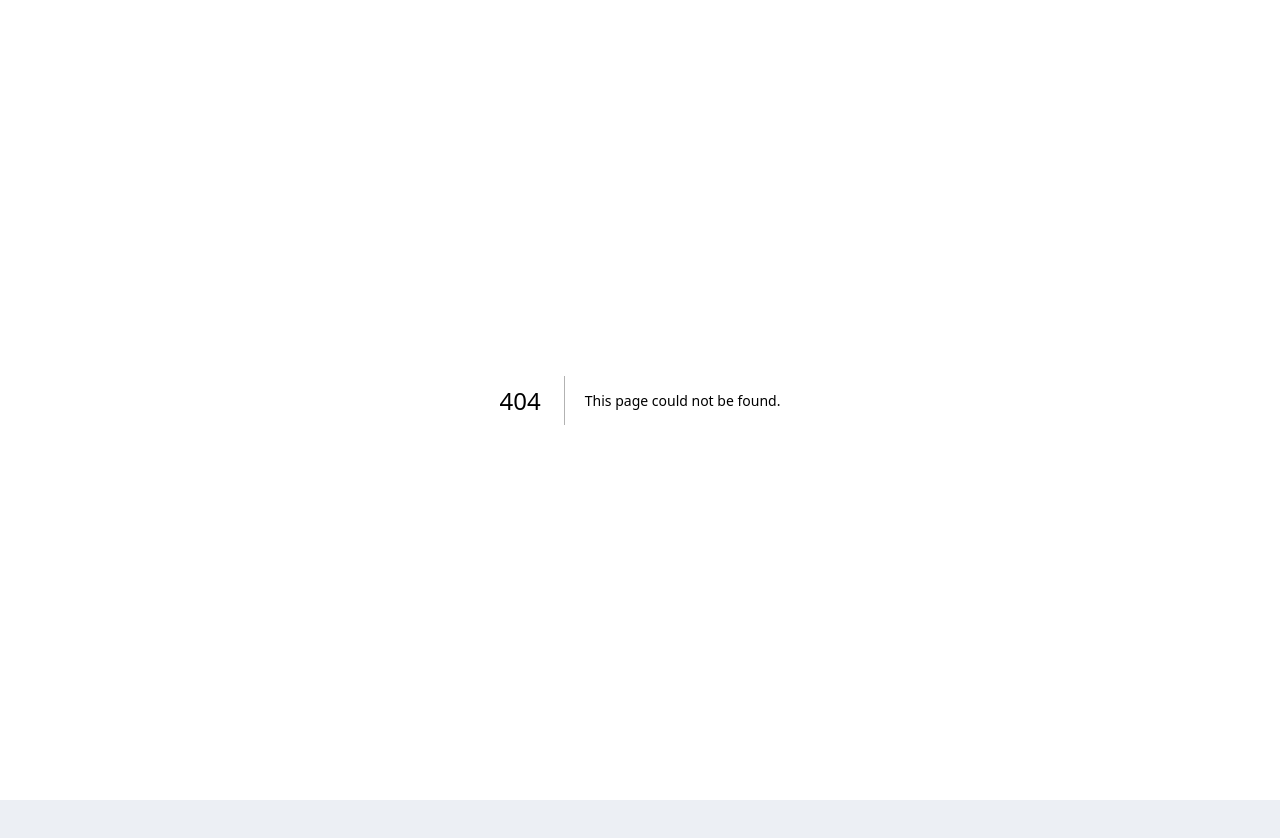
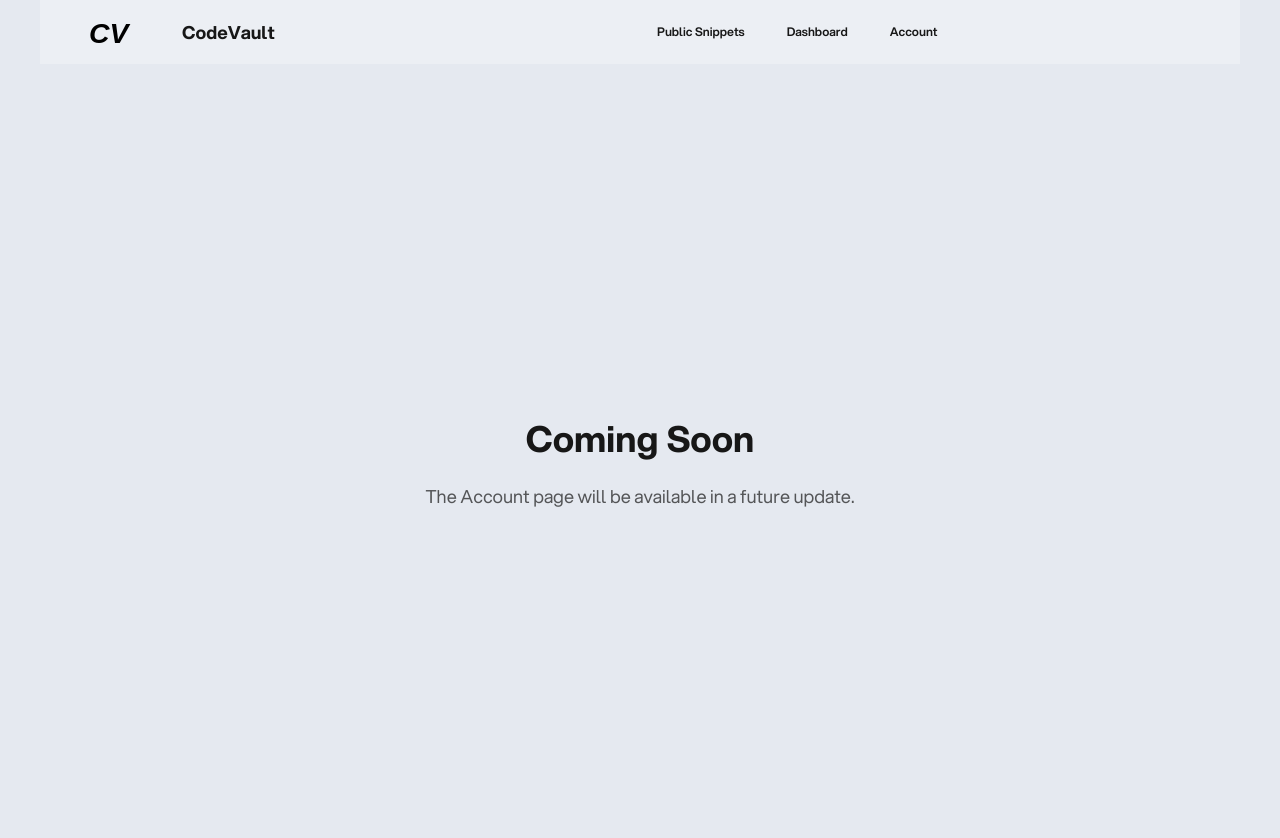
Before and after one commit to Toby-Faucher/CodeVault, a Next.js app: page /account in a window 1280 px wide. Before the commit this address had no page. Shown: the top 838 px of the page. Before the commit the page ends 800 px from the top, so only its background shows below. Built offline with nearby package versions, Linux system fonts and the light colour scheme.

Commit message:
Small changes

```diff
--- a/components/public-snippet-list.tsx
+++ b/components/public-snippet-list.tsx
@@ -2,6 +2,14 @@
 import { useState, Fragment } from "react";
 import { Dialog, Transition } from "@headlessui/react";
 import PrismCodeBlock from "./prism-code-block";
+import Link from 'next/link';
+import Image from 'next/image';
+import { useRouter } from 'next/navigation';
+import { createBrowserClient } from "@supabase/ssr";
+
+const supabaseUrl = process.env.NEXT_PUBLIC_SUPABASE_URL!;
+const supabaseKey = process.env.NEXT_PUBLIC_SUPABASE_ANON_KEY!;
+const supabase = createBrowserClient(supabaseUrl, supabaseKey);
 
 interface Snippet {
   id: string;
@@ -15,9 +23,46 @@ interface Snippet {
 
 export default function PublicSnippetList({ snippets }: { snippets: Snippet[] }) {
   const [modalSnippet, setModalSnippet] = useState<Snippet | null>(null);
+  const router = useRouter();
 
   return (
-    <div className="w-full max-w-5xl">
+    <>
+      {/* Dashboard-style Navbar */}
+      <div className="navbar bg-base-100 border-b border-base-300 px-8" style={{ minWidth: 1200, maxWidth: 1200, margin: '0 auto' }}>
+        <div className="navbar-start">
+          <Link href="/" className="btn btn-ghost normal-case text-lg flex items-center gap-2" style={{ cursor: 'pointer', padding: 0 }}>
+            <Image
+              src="/static/logo.svg"
+              alt="CodeVault Logo"
+              height={40}
+              width={85}
+              style={{ width: 'auto', height: 40, display: 'inline-block', marginRight: 8 }}
+              priority
+            />
+            <span style={{ fontWeight: 700 }}>CodeVault</span>
+          </Link>
+        </div>
+        <div className="navbar-center hidden md:flex">
+          <ul className="menu menu-horizontal px-1 gap-4">
+            <li>
+              <button className="btn btn-ghost btn-sm font-semibold" onClick={() => router.push('/snippets/public')}>
+                Public Snippets
+              </button>
+            </li>
+            <li><button className="btn btn-ghost btn-sm font-semibold" onClick={() => router.push('/dashboard')}>Dashboard</button></li>
+            <li><button className="btn btn-ghost btn-sm font-semibold" onClick={() => router.push('/account')}>Account</button></li>
+          </ul>
+        </div>
+        <div className="navbar-end">
+          <button className="btn btn-ghost btn-sm font-semibold" onClick={async () => {
+            await supabase.auth.signOut();
+            router.push('/signin');
+          }}>Logout</button>
+        </div>
+      </div>
+
+      {/* Main Content */}
+      <div className="w-full max-w-5xl">
       <div className="grid grid-cols-1 md:grid-cols-2 gap-6">
         {snippets.length ? snippets.map(snippet => (
           <div
@@ -88,5 +133,6 @@ export default function PublicSnippetList({ snippets }: { snippets: Snippet[] })
         </Dialog>
       </Transition.Root>
     </div>
+  </>
   );
 }
--- /dev/null
+++ b/src/app/account/page.tsx
@@ -0,0 +1,30 @@
+import Link from 'next/link';
+import Image from 'next/image';
+
+export default function AccountPage() {
+  return (
+    <>
+      <div className="bg-base-200 border-base-300 w-full">
+        <div className="navbar max-w-[1200px] mx-auto px-8 bg-base-100">
+          <div className="navbar-start">
+            <Link href="/" className="btn btn-ghost normal-case text-lg flex items-center gap-2">
+              <Image src="/static/logo.svg" alt="CodeVault Logo" height={40} width={85} priority />
+              <span className="font-bold">CodeVault</span>
+            </Link>
+          </div>
+          <div className="navbar-center hidden md:flex">
+            <ul className="menu menu-horizontal px-1 gap-4">
+              <li><Link href="/snippets/public" className="btn btn-ghost btn-sm font-semibold">Public Snippets</Link></li>
+              <li><Link href="/dashboard" className="btn btn-ghost btn-sm font-semibold">Dashboard</Link></li>
+              <li><Link href="/account" className="btn btn-ghost btn-sm font-semibold">Account</Link></li>
+            </ul>
+          </div>
+        </div>
+      </div>
+      <main className="min-h-screen bg-base-200 flex flex-col items-center justify-center py-10">
+  <h1 className="text-4xl font-bold mb-6">Coming Soon</h1>
+  <p className="text-lg opacity-70">The Account page will be available in a future update.</p>
+</main>
+    </>
+  );
+}
--- a/src/app/snippets/print-folder/PrintFolderClient.tsx
+++ b/src/app/snippets/print-folder/PrintFolderClient.tsx
@@ -23,6 +23,8 @@ export default function PrintFolderClient({ folder, snippets }: { folder: Folder
 
   return (
     <main className="min-h-screen flex flex-col items-center justify-center bg-white print:bg-white">
+      {/* Print-only header */}
+      <div className="hidden print:block text-center print:text-left text-2xl font-bold mb-4">Printed by CodeVault</div>
       <div className="w-full max-w-4xl bg-white shadow-none p-8 card mt-10 print:shadow-none print:p-0">
         <h1 className="text-4xl font-bold mb-8 text-center print:text-left">{folder.name}</h1>
         {snippets.length === 0 ? (
--- a/src/app/snippets/public/page.tsx
+++ b/src/app/snippets/public/page.tsx
@@ -1,6 +1,8 @@
 import { createServerClient } from "@supabase/ssr";
 import { cookies } from "next/headers";
 import PublicSnippetSearchList from "../../../../components/public-snippet-search-list";
+import Link from 'next/link';
+import Image from 'next/image';
 
 export default async function PublicSnippetsPage() {
   const cookieStore = await cookies();
@@ -24,18 +26,63 @@ export default async function PublicSnippetsPage() {
 
   if (error) {
     return (
+      <>
+        <div className="bg-base-200  border-base-300 w-full">
+        <div className="navbar max-w-[1200px] mx-auto px-8 bg-base-100">
+            <div className="navbar-start">
+              <Link href="/" className="btn btn-ghost normal-case text-lg flex items-center gap-2">
+                <Image src="/static/logo.svg" alt="CodeVault Logo" height={40} width={85} priority />
+                <span className="font-bold">CodeVault</span>
+              </Link>
+            </div>
+            <div className="navbar-center hidden md:flex">
+              <ul className="menu menu-horizontal px-1 gap-4">
+                <li><Link href="/snippets/public" className="btn btn-ghost btn-sm font-semibold">Public Snippets</Link></li>
+                <li><Link href="/dashboard" className="btn btn-ghost btn-sm font-semibold">Dashboard</Link></li>
+                <li><Link href="/account" className="btn btn-ghost btn-sm font-semibold">Account</Link></li>
+              </ul>
+            </div>
+          </div>
+        </div>
         <main className="min-h-screen flex flex-col items-center justify-center bg-base-200">
           <div className="alert alert-error shadow-lg mt-10">
             <span>Error loading public snippets: {error.message}</span>
           </div>
         </main>
+      </>
     );
   }
 
   return (
+    <>
+      <div className="bg-base-200  border-base-300 w-full">
+        <div className="navbar max-w-[1200px] mx-auto px-8 bg-base-100">
+          <div className="navbar-start">
+            <Link href="/" className="btn btn-ghost normal-case text-lg flex items-center gap-2" style={{ cursor: 'pointer', padding: 0 }}>
+              <Image
+                src="/static/logo.svg"
+                alt="CodeVault Logo"
+                height={40}
+                width={85}
+                style={{ width: 'auto', height: 40, display: 'inline-block', marginRight: 8 }}
+                priority
+              />
+              <span style={{ fontWeight: 700 }}>CodeVault</span>
+            </Link>
+          </div>
+          <div className="navbar-center hidden md:flex">
+            <ul className="menu menu-horizontal px-1 gap-4">
+              <li><Link href="/snippets/public" className="btn btn-ghost btn-sm font-semibold">Public Snippets</Link></li>
+              <li><Link href="/dashboard" className="btn btn-ghost btn-sm font-semibold">Dashboard</Link></li>
+              <li><Link href="/account" className="btn btn-ghost btn-sm font-semibold">Account</Link></li>
+            </ul>
+          </div>
+        </div>
+      </div>
       <main className="min-h-screen bg-base-200 flex flex-col items-center py-10">
         <h1 className="text-3xl font-bold mb-6">All Public Snippets</h1>
         <PublicSnippetSearchList snippets={snippets ?? []} />
       </main>
+    </>
   );
 }
```
Lines whose indentation alone changed are shown as unchanged.
